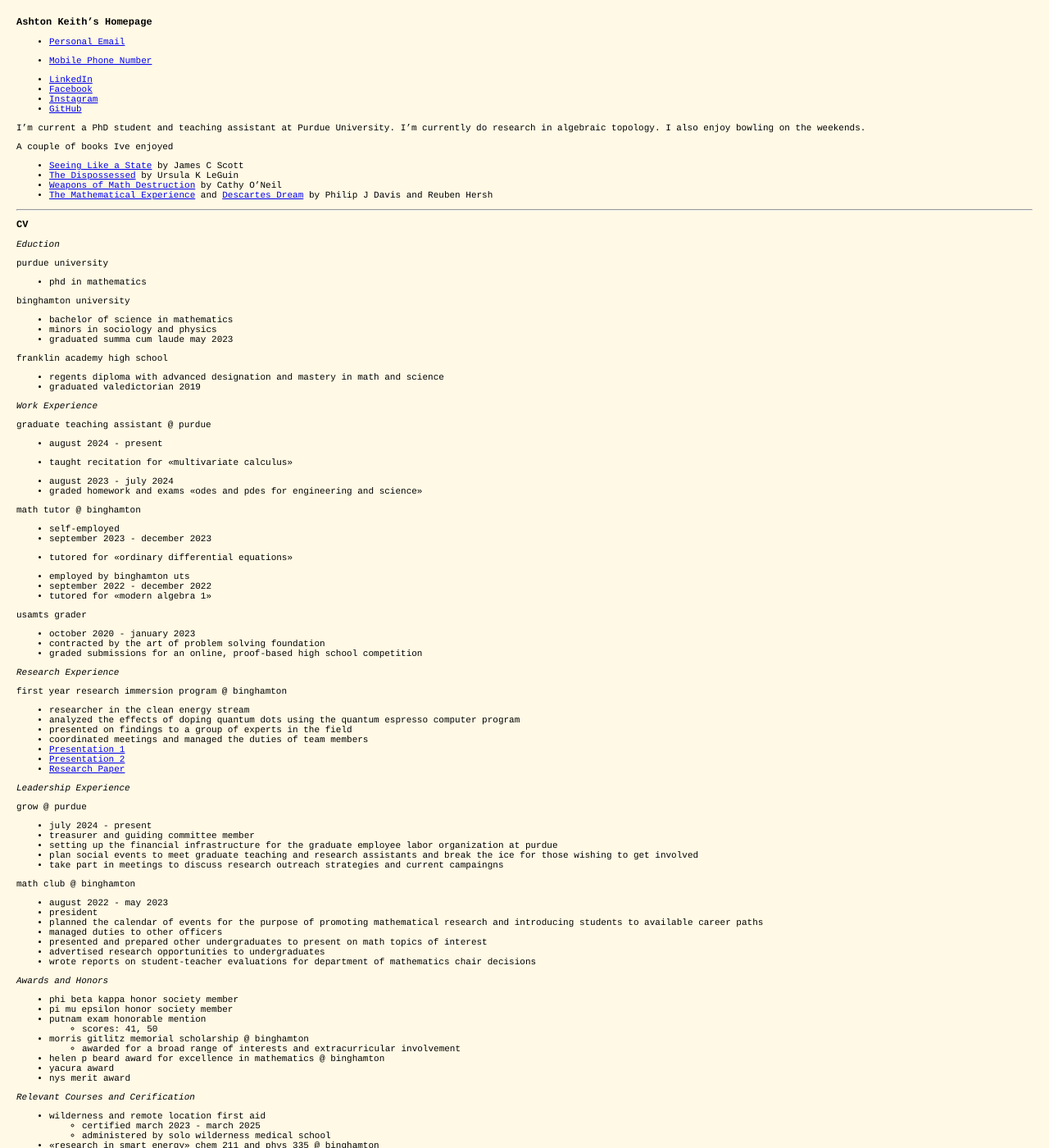
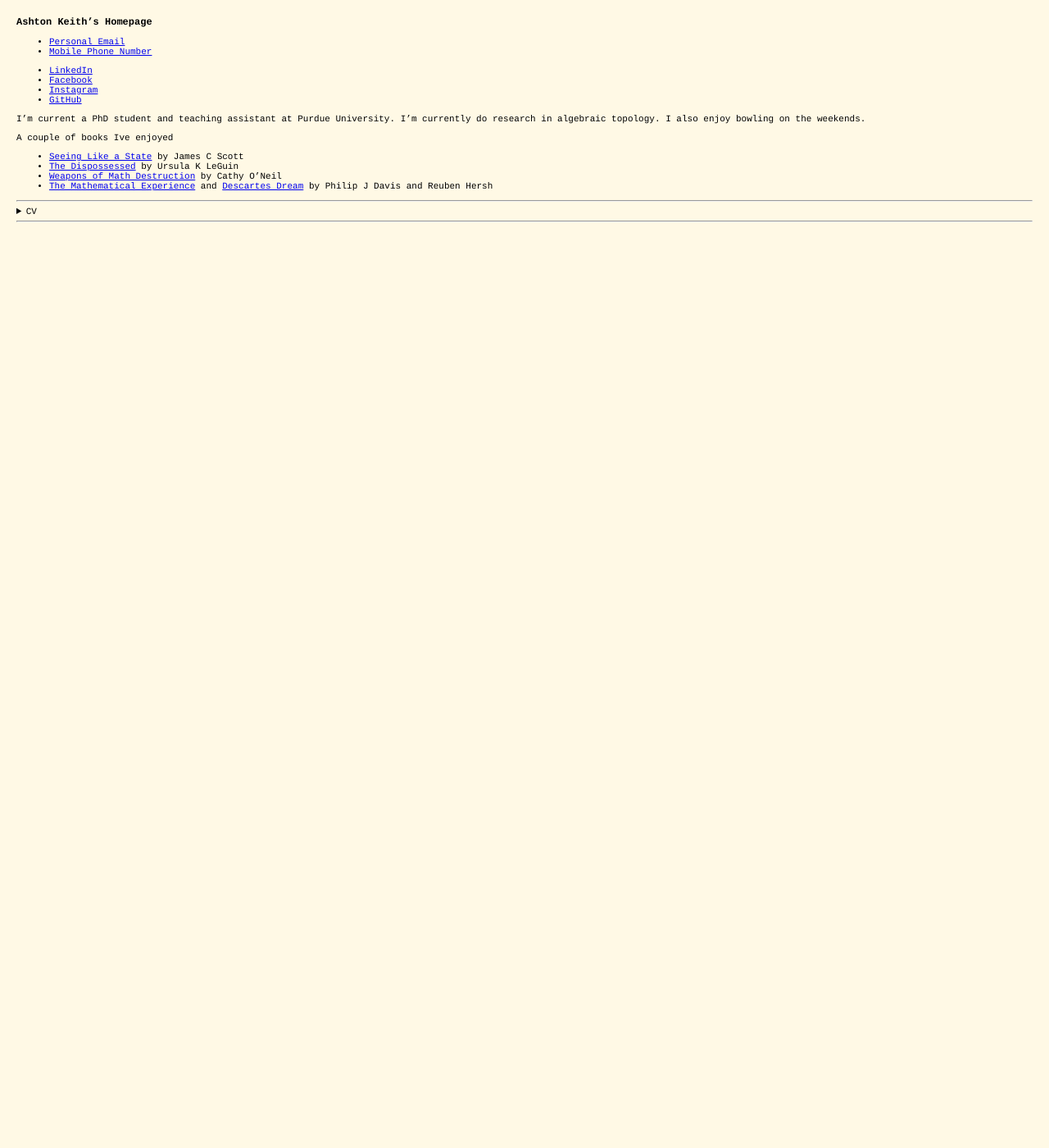
Before and after one commit to AshtonKeith/site, a Jekyll site: the page built from main.md, in a window 1280 px wide and 1400 px high. Shown: the whole window at 82% size. Built offline with Jekyll 4.4.1, drawn with Linux system fonts in a browser that asks for light colours; some of the changed text lies outside the part shown.

Commit message:
Commit 11

```diff
--- a/main.md
+++ b/main.md
@@ -10,6 +10,8 @@ Ashton Keith's Homepage
 - [Personal Email](mailto:xxphignewtonxx@gmail.com "xxphignewtonxx@gmail.com")
 - [Mobile Phone Number](## "+1 (518) 521-7606. Please text, don't call.")
 
+<!---->
+
 - [LinkedIn](https://www.linkedin.com/in/ashton-keith-2b7937198)
 - [Facebook](https://www.facebook.com/ashton.keith.9/)
 - [Instagram](https://www.instagram.com/phignewton1/)
@@ -17,7 +19,7 @@ Ashton Keith's Homepage
 
 I'm current a PhD student and teaching assistant at Purdue University. I'm currently do research in algebraic topology. I also enjoy bowling on the weekends.
 
-
+<!---->
 
 A couple of books Ive enjoyed
 - [Seeing Like a State](https://yalebooks.yale.edu/book/9780300078152/seeing-like-a-state/ "Seeing Like a State: How Certain Schemes to Improve the Human Condition Have Failed") by James C Scott
@@ -27,10 +29,8 @@ A couple of books Ive enjoyed
 
 ---
 
-CV
---
-
-
+<details>
+<summary>CV</summary>
 _Eduction_
 
 purdue university
@@ -45,7 +45,7 @@ franklin academy high school
 - regents diploma with advanced designation and mastery in math and science
 - graduated valedictorian 2019
 
-
+<!---->
 
 _Work Experience_
 
@@ -70,7 +70,7 @@ usamts grader
 - contracted by the art of problem solving foundation
 - graded submissions for an online, proof-based high school competition
 
-
+<!---->
 
 _Research Experience_
 
@@ -83,6 +83,7 @@ first year research immersion program @ binghamton
 - [Presentation 2](## "Link to be added later")
 - [Research Paper](## "Link to be added later")
 
+<!---->
 
 _Leadership Experience_
 
@@ -102,7 +103,7 @@ math club @ binghamton
 - advertised research opportunities to undergraduates
 - wrote reports on student-teacher evaluations for department of mathematics chair decisions
 
-
+<!---->
 
 _Awards and Honors_
 - phi beta kappa honor society member
@@ -116,6 +117,7 @@ _Awards and Honors_
 - yacura award
 - nys merit award
 
+<!---->
 
 _Relevant Courses and Cerification_
 - wilderness and remote location first aid
@@ -126,9 +128,11 @@ _Relevant Courses and Cerification_
 - «social research methods» soc 305
 - «intro to graph theory» math 510
 
+<!---->
 
 _Relevant Skills_
 - elementary proficiency in french
 - experience with latex, java, python, and scala
+</details>
 
 ---
```
